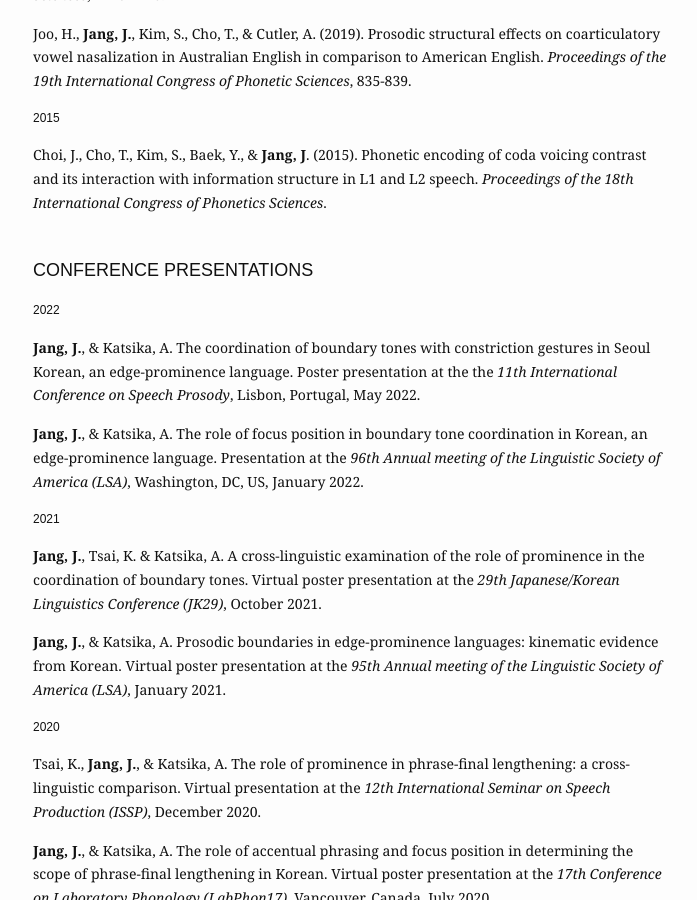
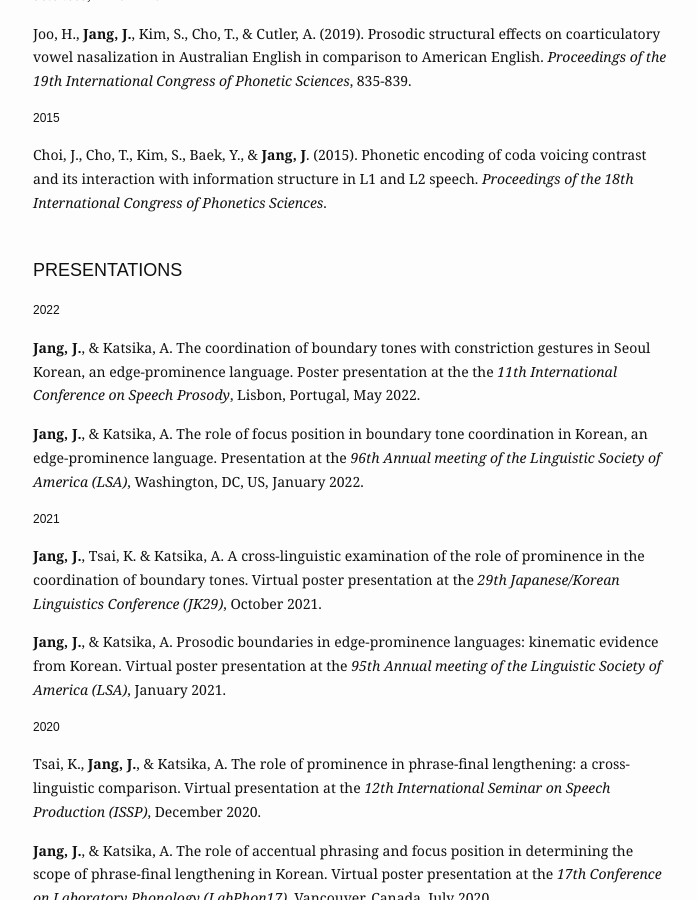
Before and after one commit to jiyoungj/jiyoungj.github.io, a Jekyll site: the page built from research.md, in a window 1280 px wide and 900 px high, scrolled down 1121 px. Shown: the whole window, without its empty margins (287-984 px from the left). Built offline with Jekyll 4.4.1, drawn with Linux system fonts in a browser that asks for light colours.

Commit message:
Update research.md

```diff
--- a/research.md
+++ b/research.md
@@ -52,7 +52,7 @@ Phonetics, L2 phonetics, prosody, speech production and perception, computationa
 <h6 style="font-size:6px"><br></h6>
 
 
-<h3 style="font-size:18px">CONFERENCE PRESENTATIONS</h3>
+<h3 style="font-size:18px">PRESENTATIONS</h3>
 
 <h4>2022</h4>
 
```
